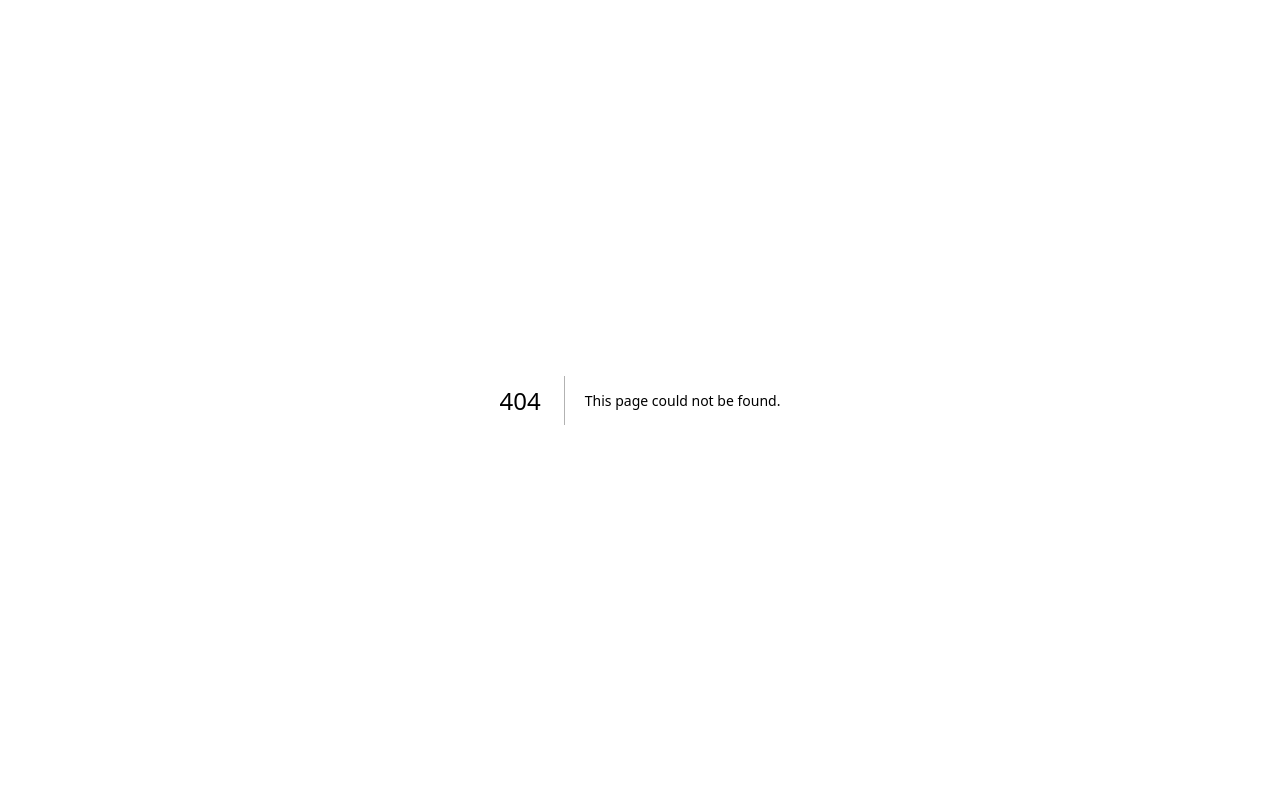
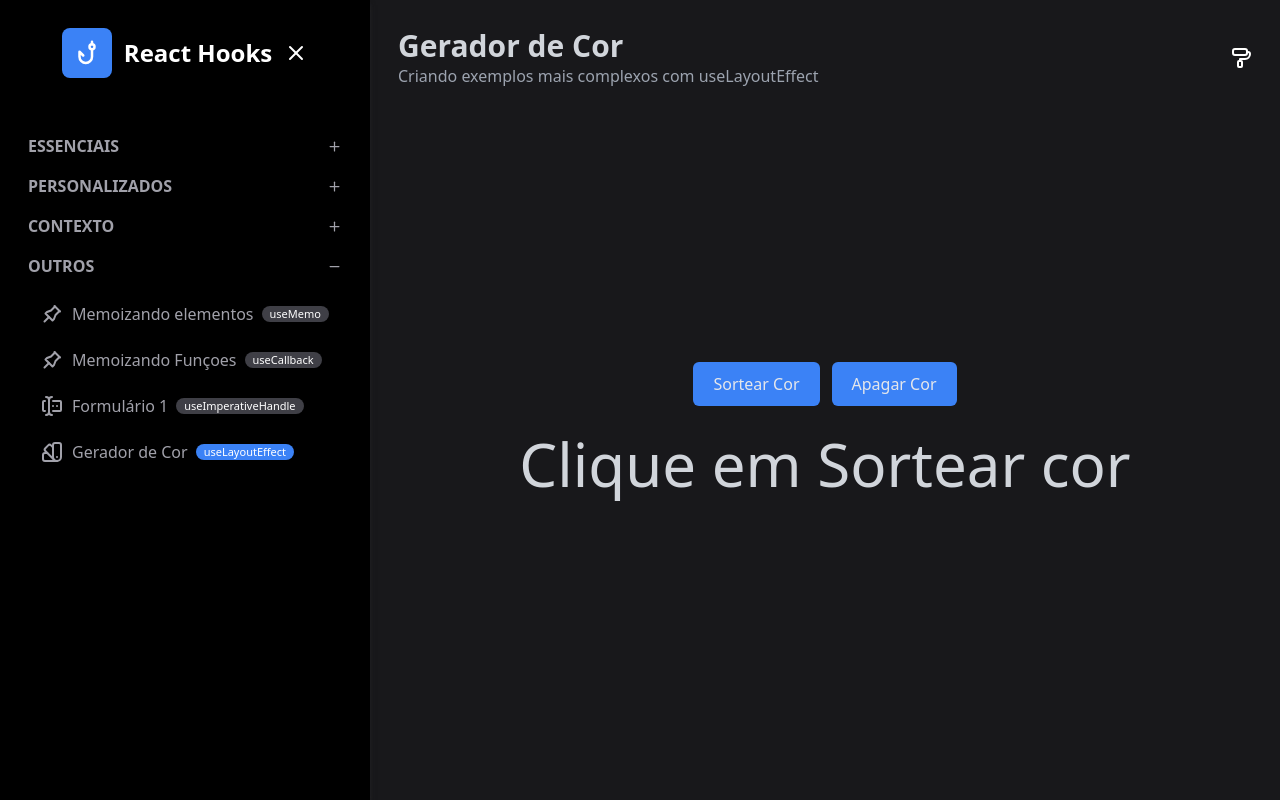
Before and after one commit to AntonioDeveloper/react-personal-hooks-training, a Next.js app: page /outros/geradorDeCor in a window 1280 px wide. Before the commit this address had no page. Built offline with nearby package versions, Linux system fonts and the light colour scheme.

Commit message:
Gerador de Cor

```diff
--- a/src/components/template/MenuPrincipalItem.tsx
+++ b/src/components/template/MenuPrincipalItem.tsx
@@ -14,7 +14,6 @@ interface MenuItemProps {
 export default function MenuPrincipalItem(props: MenuItemProps) {
     const { icone, titulo, tag, url, mini, selecionado } = props;
     const { corDestaque } = useTema();
-    console.log("selecionado", props);
 
     return (
         <Link
--- a/src/data/constants/secoesMenu.tsx
+++ b/src/data/constants/secoesMenu.tsx
@@ -1,4 +1,4 @@
-import { IconNumbers, IconUsers, IconArrowsLeftRight, IconMathGreater, IconLetterCase, IconRefreshAlert, IconSection, IconAppWindow, IconDimensions, IconLock, IconShoppingCart, IconPin, IconForms } from "@tabler/icons";
+import { IconNumbers, IconUsers, IconArrowsLeftRight, IconMathGreater, IconLetterCase, IconRefreshAlert, IconSection, IconAppWindow, IconDimensions, IconLock, IconShoppingCart, IconPin, IconForms, IconColorSwatch } from "@tabler/icons";
 
 const secoesMenu = [
   {
@@ -113,6 +113,12 @@ const secoesMenu = [
         tag: "useImperativeHandle",
         icone: <IconForms />
       },
+      {
+        titulo: "Gerador de Cor",
+        url: "/outros/geradorDeCor",
+        tag: "useLayoutEffect",
+        icone: <IconColorSwatch />
+      },
     ]
   },
 ];
--- /dev/null
+++ b/src/pages/outros/geradorDeCor.tsx
@@ -0,0 +1,46 @@
+import Botao from "@/components/template/Botao";
+import Display from "@/components/template/Display";
+import Flex from "@/components/template/Flex";
+import Pagina from "@/components/template/Pagina";
+import { useEffect, useState, useLayoutEffect, useRef } from "react";
+
+export default function () {
+  const elementDivRef = useRef<HTMLDivElement>(null);
+  const elementDisplayRef = useRef<any>();
+
+  let [cor, setCor] = useState("");
+  let [displayTxt, setDisplayTxt] = useState("Clique em Sortear Cor");
+
+  function geraCorAleatoria() {
+    const numeroAleatorioHexadecimal = Math.floor(Math.random() * 0xffffff);
+    cor = numeroAleatorioHexadecimal.toString(16);
+    console.log(cor, `#${cor}`);
+    return `#${cor}`;
+  }
+
+  useEffect(() => {
+
+    if (elementDivRef.current) {
+      if (cor) {
+        elementDivRef.current.style.display = "block";
+        elementDivRef.current.style.backgroundColor = cor;
+        setDisplayTxt("Clique em Apagar cor ou em Sortear cor para nova cor");
+      } else {
+        setDisplayTxt("Clique em Sortear cor");
+        elementDivRef.current.style.display = "none";
+      }
+    }
+
+  }, [cor]);
+
+  return (
+    <Pagina titulo="Gerador de Cor" subtitulo="Criando exemplos mais complexos com useLayoutEffect">
+      <Flex>
+        <Botao texto="Sortear Cor" onClick={() => { setCor(geraCorAleatoria()) }} />
+        <Botao texto="Apagar Cor" onClick={() => { setCor("") }} />
+      </Flex>
+      <Display texto={displayTxt} />
+      <div ref={elementDivRef} className={`h-32 w-32 bg-dynamic-primary`}></div>
+    </Pagina>
+  )
+}
--- /dev/null
+++ b/src/utils/convertColorToRGB.ts
@@ -0,0 +1,10 @@
+export const getRGBColor = (hex: string, type: string) => {
+  let color = hex.replace(/#/g, "")
+  // rgb values
+  var r = parseInt(color.substr(0, 2), 16)
+  var g = parseInt(color.substr(2, 2), 16)
+  var b = parseInt(color.substr(4, 2), 16)
+
+  //return `--color-${type}: ${r}, ${g}, ${b};`
+  return `${r}, ${g}, ${b};`
+}
--- a/tailwind.config.ts
+++ b/tailwind.config.ts
@@ -14,5 +14,12 @@ const config: Config = {
         { pattern: /^bg-/ },
     ],
     plugins: [require("tailwind-scrollbar")],
+    geraCorAleatoria: function () {
+        let cor = "";
+        const numeroAleatorioHexadecimal = Math.floor(Math.random() * 0xffffff);
+        cor = numeroAleatorioHexadecimal.toString(16);
+        console.log(cor, `#${cor} hex`);
+        return `#${cor}`;
+    },
 };
 module.exports = config;
```
Also changed, not shown: src/utils/geraCorAleatoria.ts (added, +8 -0 lines).
